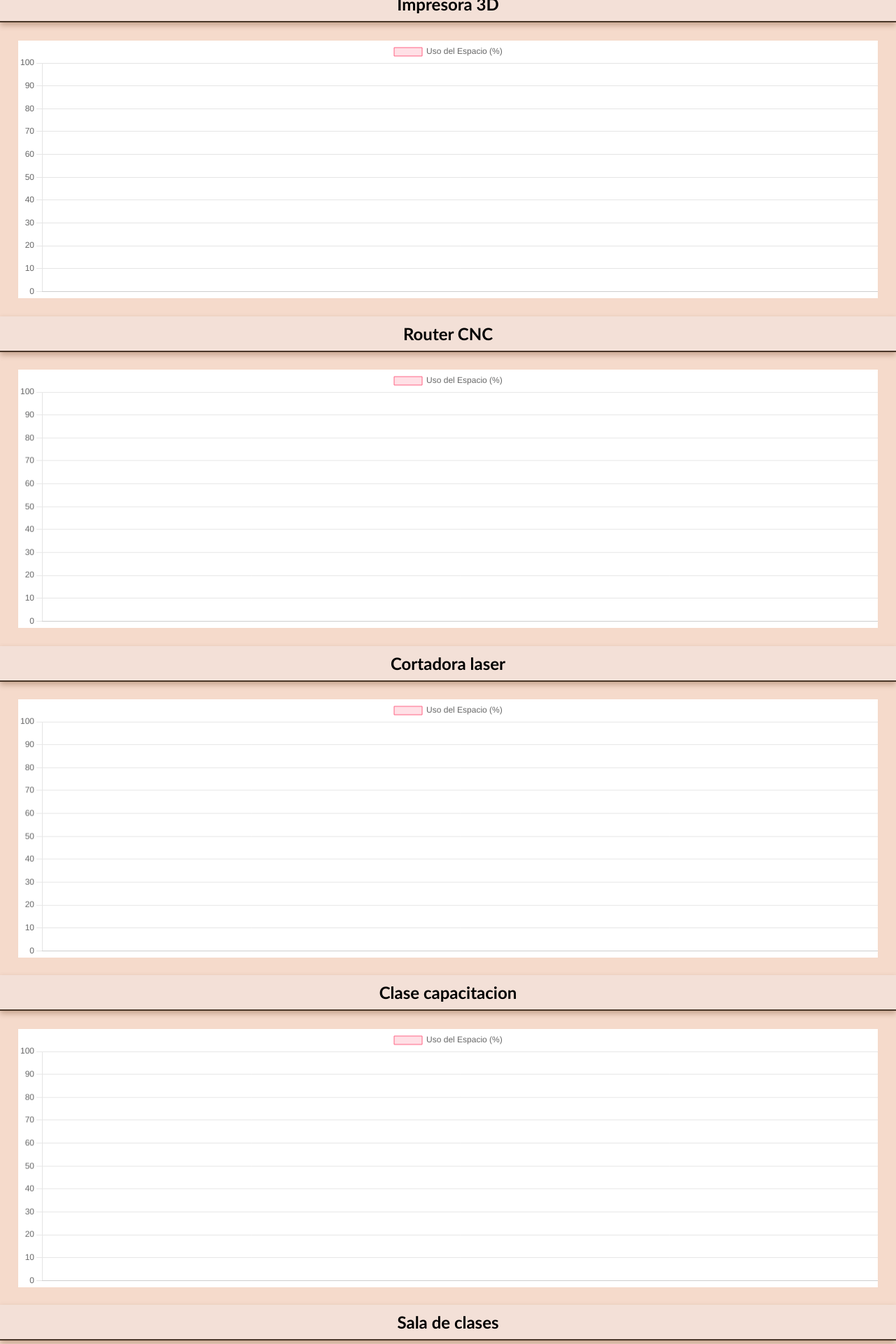
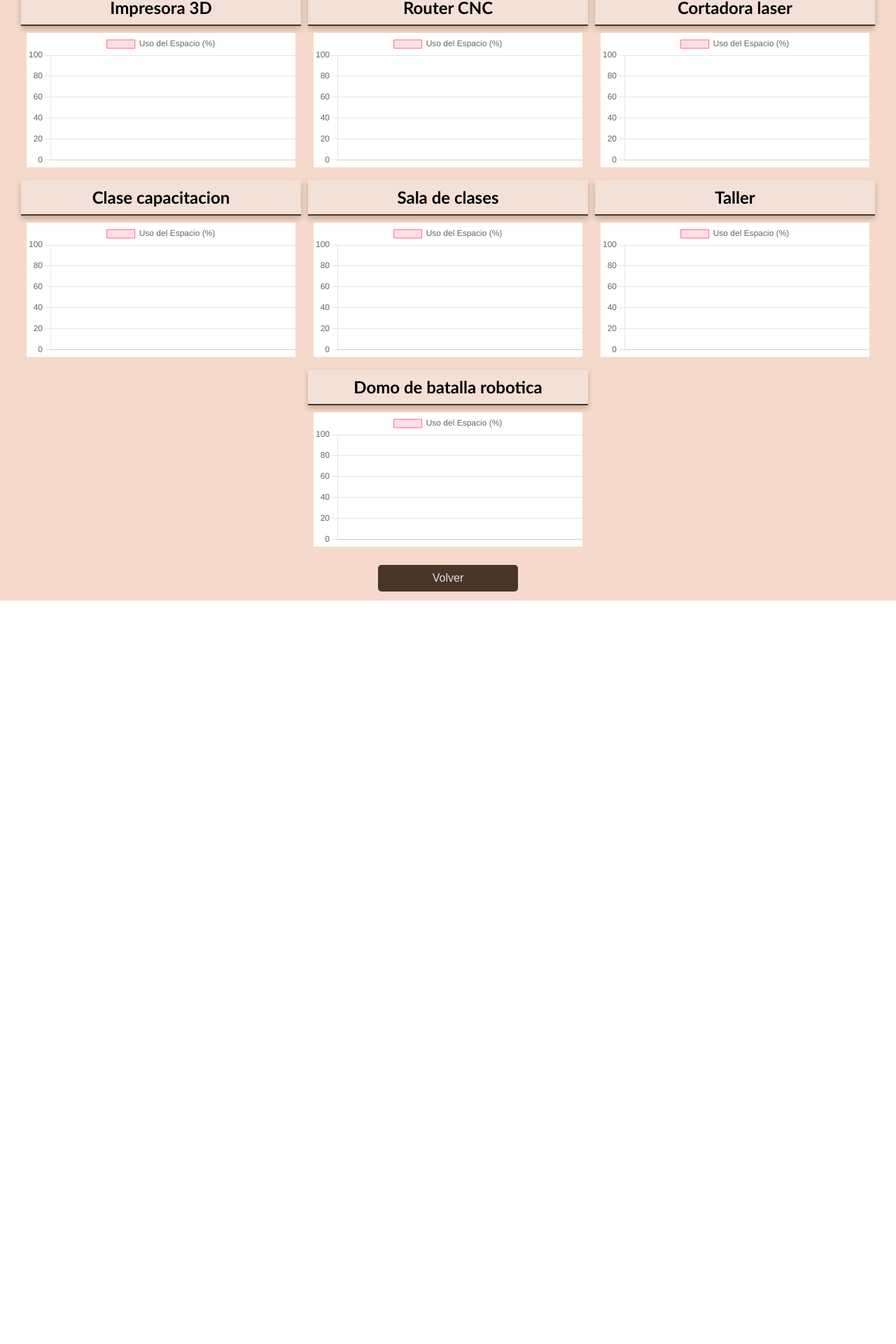
Before and after one commit to LemonHum4n/proyectoMaker, a Flask app: page /estadisticas in a window 1280 px wide. Shown: the part 111-2031 px from the top of the page at 70% size. After the commit the page ends 969 px from the top, so only its background shows below. Run offline with Flask 3, Linux system fonts and the light colour scheme; data that the repository does not hold is empty.

Commit message:
Cambios estadistica

```diff
--- a/markerSpace/flask_app/static/css/estilo_estadistica.css
+++ b/markerSpace/flask_app/static/css/estilo_estadistica.css
@@ -2,7 +2,6 @@
 body {
     margin: 0;
     padding: 0;
-    min-height: 100%;
     display: flex;
     flex-direction: column;
     background-color: #f5dacb;
@@ -44,6 +43,7 @@ h2 {
     font-family: 'Trebuchet MS';
     padding-top: 10px;
     margin: 0;
+    width: 400px;
     padding-bottom: 10px;
     margin-bottom: 10px;
     border: #493628 2px solid;
@@ -74,4 +74,22 @@ footer{
     justify-content: center;
     margin: 10px 0;
     width: 100%;
+    bottom: 40px;
 }
+
+div {
+    margin: 5px;
+}
+
+.container {
+    display: flex;
+    justify-content: center;
+    flex-wrap: wrap;
+    gap: 0;
+
+    width: 100%;
+}
+
+.grafico-container {
+    height: 30%;
+}
--- a/markerSpace/flask_app/templates/estadistica.html
+++ b/markerSpace/flask_app/templates/estadistica.html
@@ -12,14 +12,14 @@
         <img src="https://liceorbl.cl/v.24/wp-content/uploads/2024/05/RBL.png" alt="Liceo RBL Logo" class="logo">
     </header>
     <h1>Informe de Uso por Zona</h1>
-
-    {% for zona, estadisticas in datos_por_zona.items() %}
-        <div class="grafico-container">
-            <h2>{{ zona }}</h2>
-            <canvas id="chart_{{ loop.index }}" width="20%" height="6%"></canvas>
-        </div>
-    {% endfor %}
-
+        <span class="container">
+            {% for zona, estadisticas in datos_por_zona.items() %}
+                <div class="grafico-container">
+                    <h2>{{ zona }}</h2>
+                    <canvas id="chart_{{ loop.index }}" ></canvas>
+                </div>
+            {% endfor %}
+        </span>
     <script>
         {% for zona, estadisticas in datos_por_zona.items() %}
         const ctx{{ loop.index }} = document.getElementById('chart_{{ loop.index }}').getContext('2d');
```
